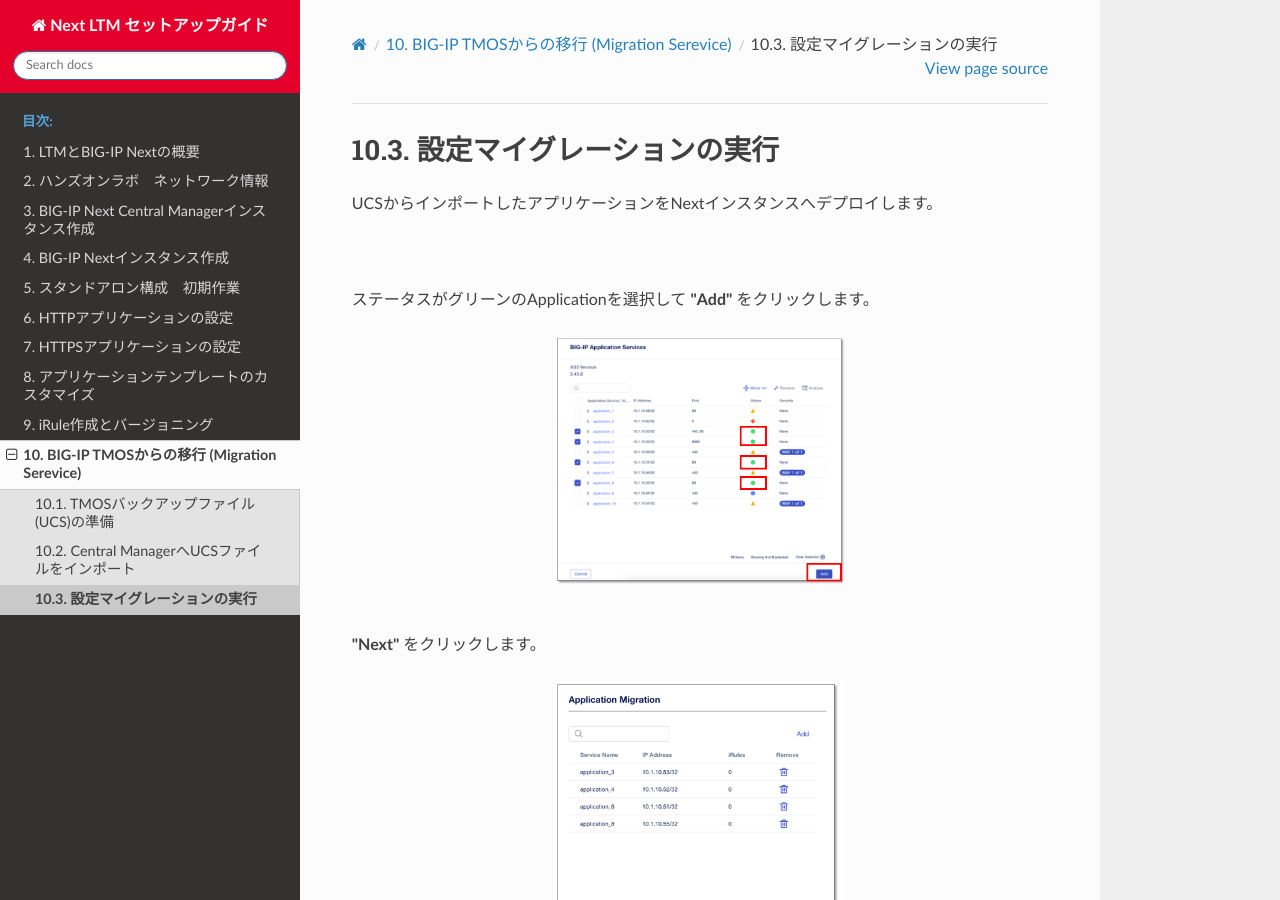
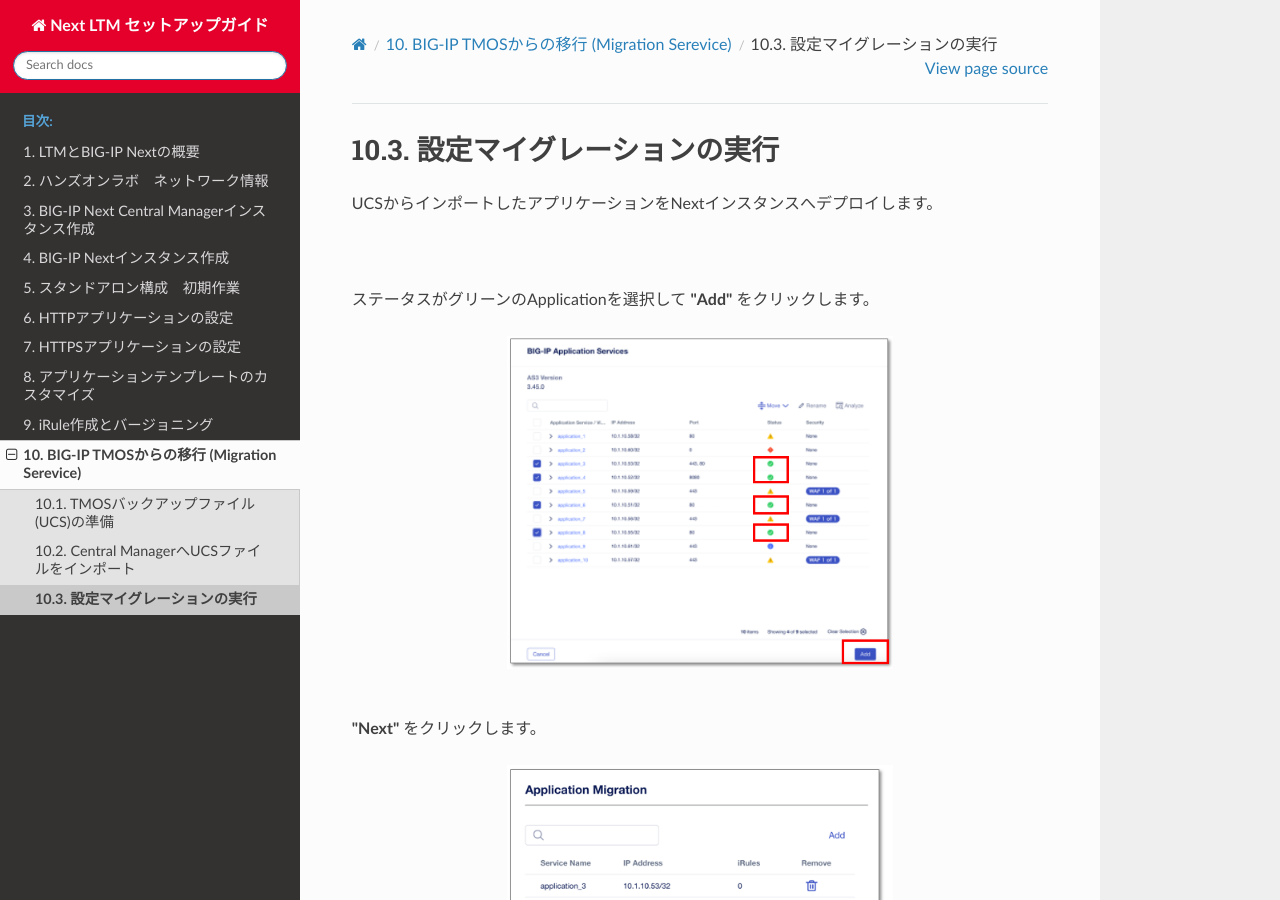
Before and after one commit to BeF5/f5j-easy-setup-next-ltm, a Sphinx documentation site: the page built from docs/content10/module03/module03.rst, in a window 1280 px wide and 900 px high. Built offline with Sphinx 7.4.7 and the Read the Docs theme 2.0.0, drawn with Linux system fonts in a browser that asks for light colours.

Commit message:
Update module03.rst

```diff
--- a/docs/content10/module03/module03.rst
+++ b/docs/content10/module03/module03.rst
@@ -7,7 +7,7 @@ UCSからインポートしたアプリケーションをNextインスタンス
 ステータスがグリーンのApplicationを選択して **"Add"** をクリックします。
 
 .. figure:: images/c10-m3-1.png
-   :scale: 60%
+   :scale: 80%
    :align: center
 
 
@@ -15,7 +15,7 @@ UCSからインポートしたアプリケーションをNextインスタンス
 **"Next"** をクリックします。
 
 .. figure:: images/c10-m3-2.png
-   :scale: 60%
+   :scale: 80%
    :align: center
 
 
@@ -23,5 +23,5 @@ UCSからインポートしたアプリケーションをNextインスタンス
 “Shared Objects”(iRule、証明書等の共通項目)の **"import"** をクリックしてCMに取り込んだ後、 **”Deploy”** をクリックします。
 
 .. figure:: images/c10-m3-3.png
-   :scale: 60%
+   :scale: 80%
    :align: center
```
